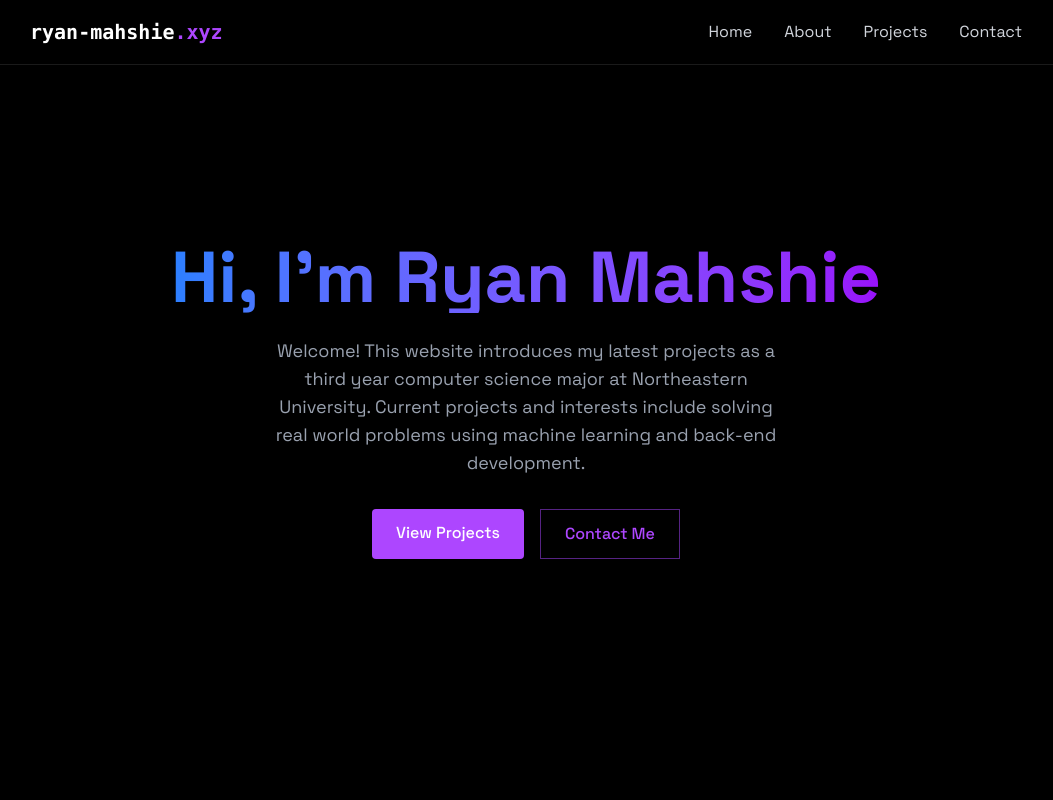
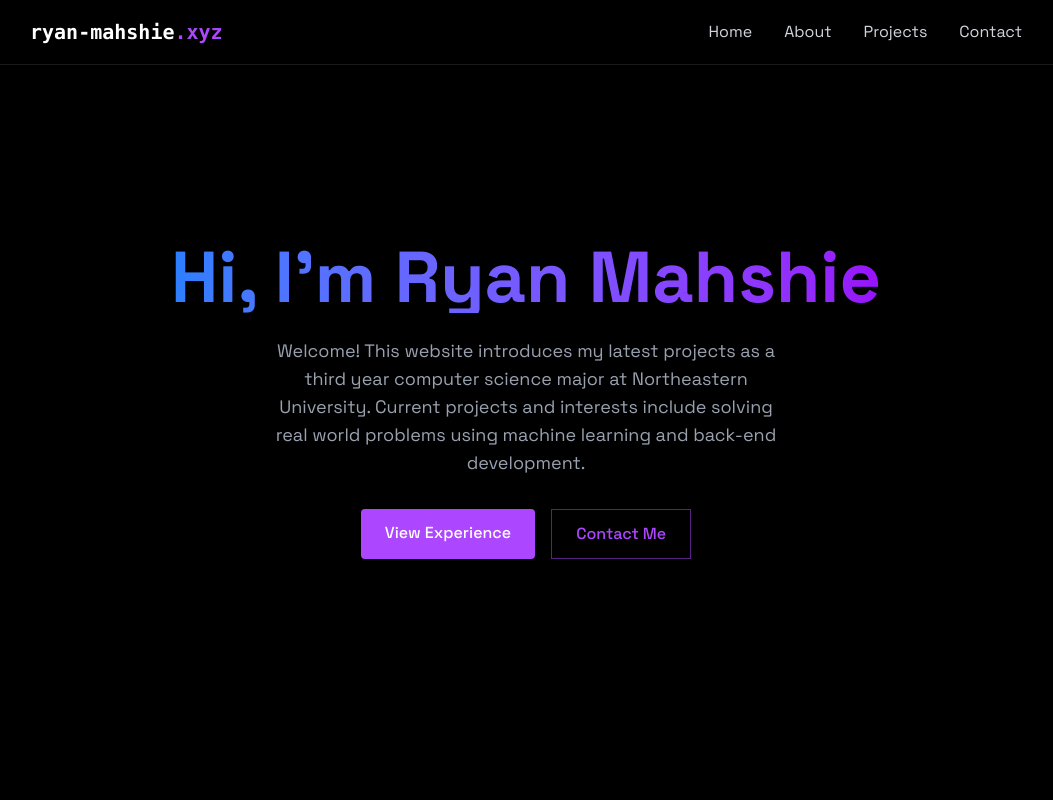
Before and after one commit to RMahshie/ryan-mahshie-portfolio, a React (Vite) app: page / in a window 1280 px wide. Shown: the top 800 px of the page, without its empty margins (114-1167 px from the left). Built offline with nearby package versions, Linux system fonts and the light colour scheme; no server answers.

Commit message:
changed button

```diff
--- a/src/components/sections/Home.jsx
+++ b/src/components/sections/Home.jsx
@@ -19,11 +19,11 @@ export const Home = () => {
                 </p>
                 <div className="flex justify-center space-x-4">
                     <a
-                        href="#projects"
+                        href="#about"
                         className="bg-purple-500 text-white py-3 px-6 rounded font-medium transition relative overflow-hidden hover:-translate-y-0.5
                          hover:shadow-[0_0_15px_rgba(168, 85, 247, 0.4)]"
                     >
-                        View Projects
+                        View Experience
                     </a>
                     <a
                         href="#contact"
```
